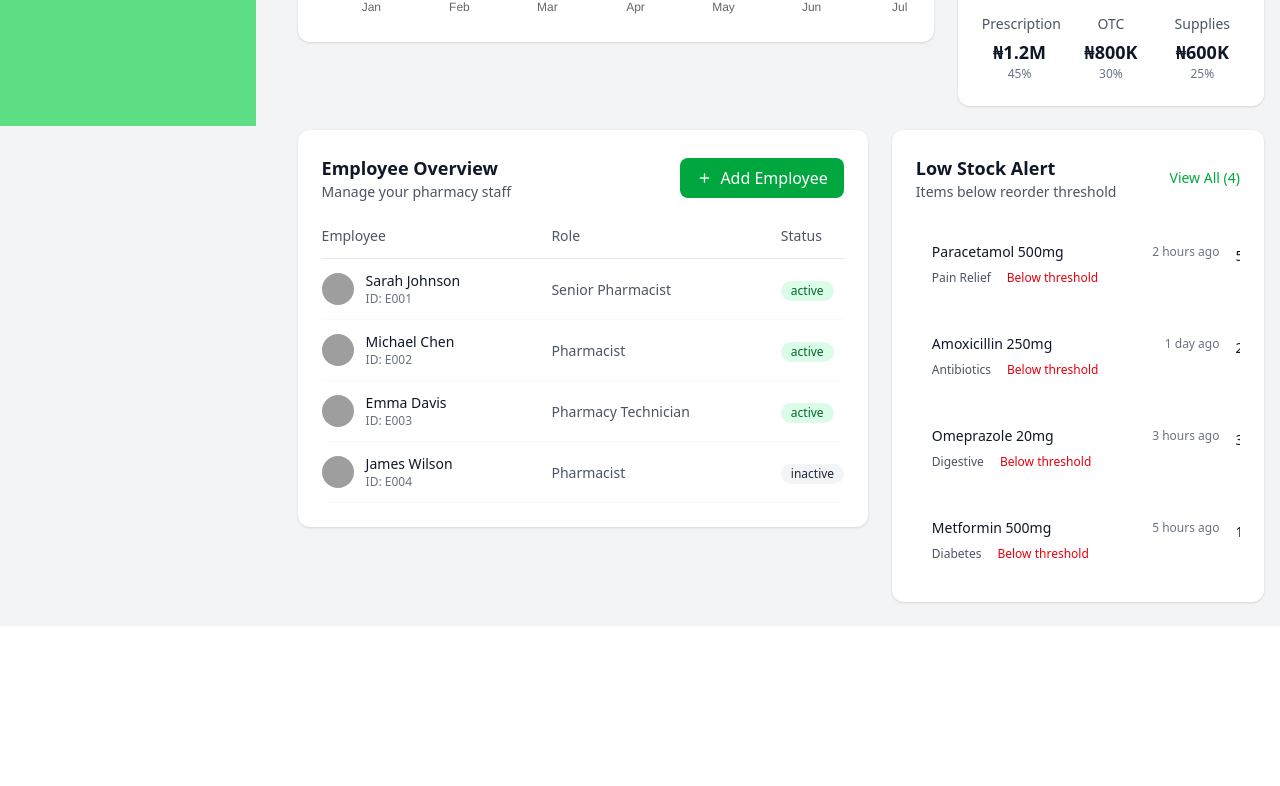
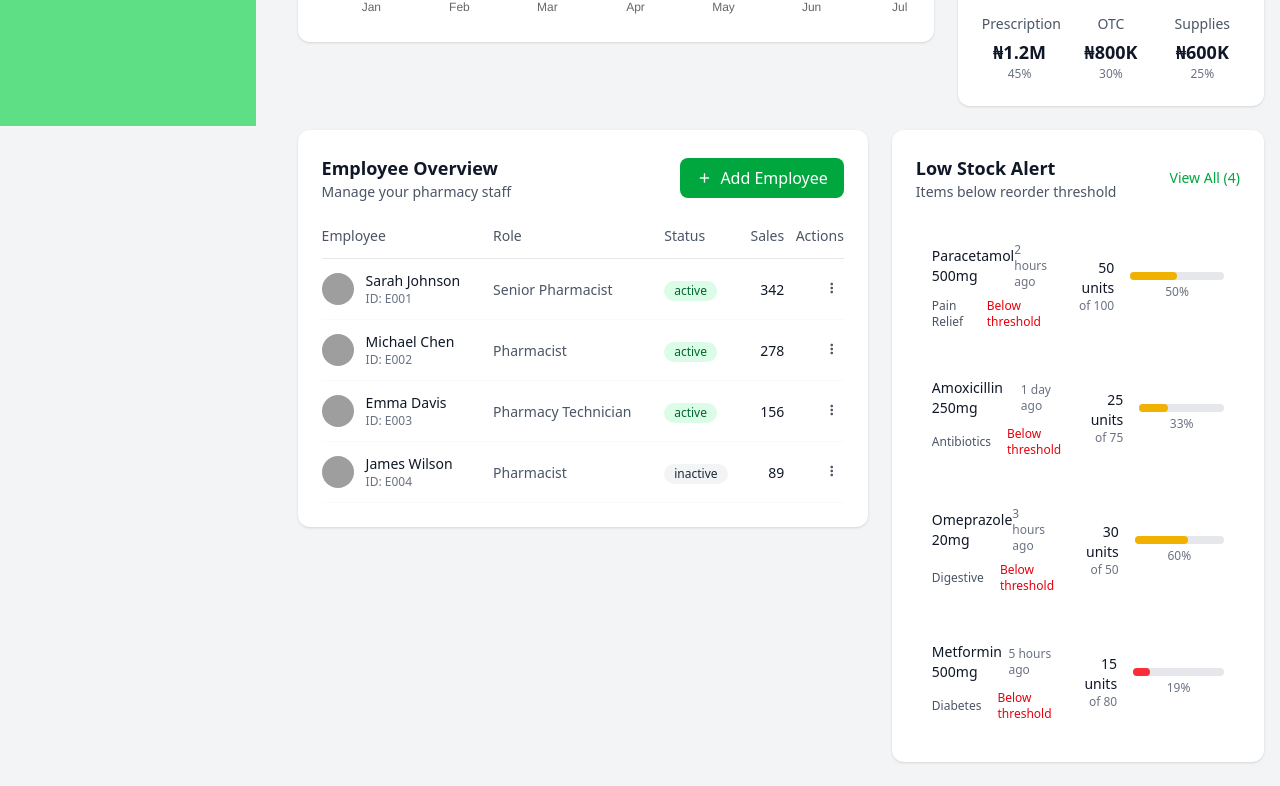
Before and after one commit to zimcodes1/Dispensar, a React (Vite) app in the folder client/: page /admin in a window 1280 px wide. Shown: the part 694-1480 px from the top of the page. Before the commit the page ends 1320 px from the top, so only its background shows below. Built offline with nearby package versions, Linux system fonts and the light colour scheme; grey boxes are pictures that could not be loaded.

Commit message:
update: fix responsiveness issues for admin dashboard components

```diff
--- a/client/src/components/AdminDashboard/EmployeeList.tsx
+++ b/client/src/components/AdminDashboard/EmployeeList.tsx
@@ -95,8 +95,8 @@ export default function EmployeeList({ onAddEmployee }: EmployeeListProps) {
                 </button>
             </div>
 
-            <div className="overflow-x-auto table-scroll">
-                <table className="w-full min-w-[700px]">
+            <div className="overflow-x-auto lg:overflow-x-visible">
+                <table className="w-full min-w-[700px] lg:min-w-0">
                     <thead>
                         <tr className="text-sm text-gray-600 border-b border-gray-200">
                             <th className="pb-3 text-left font-medium">Employee</th>
--- a/client/src/components/AdminDashboard/InventoryStatus.tsx
+++ b/client/src/components/AdminDashboard/InventoryStatus.tsx
@@ -52,8 +52,8 @@ export default function InventoryStatus() {
                 </button>
             </div>
 
-            <div className="space-y-4 overflow-x-auto table-scroll">
-                <div className="min-w-[500px] space-y-4">
+            <div className="space-y-4 overflow-x-auto lg:overflow-x-visible">
+                <div className="min-w-[500px] lg:min-w-0 space-y-4">
                 {demoItems.map((item, index) => (
                     <div key={index} className="flex items-center justify-between p-4 bg-white rounded-lg">
                         <div className="flex-1">
```
